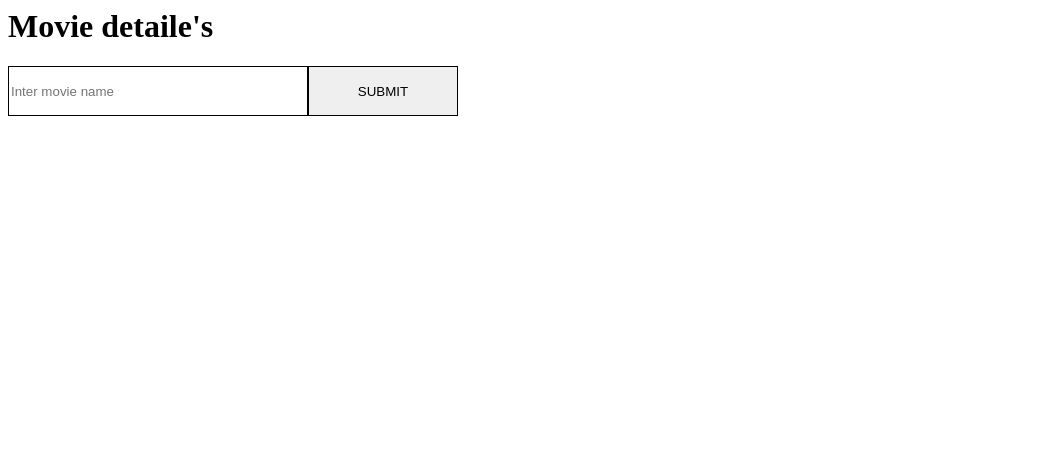
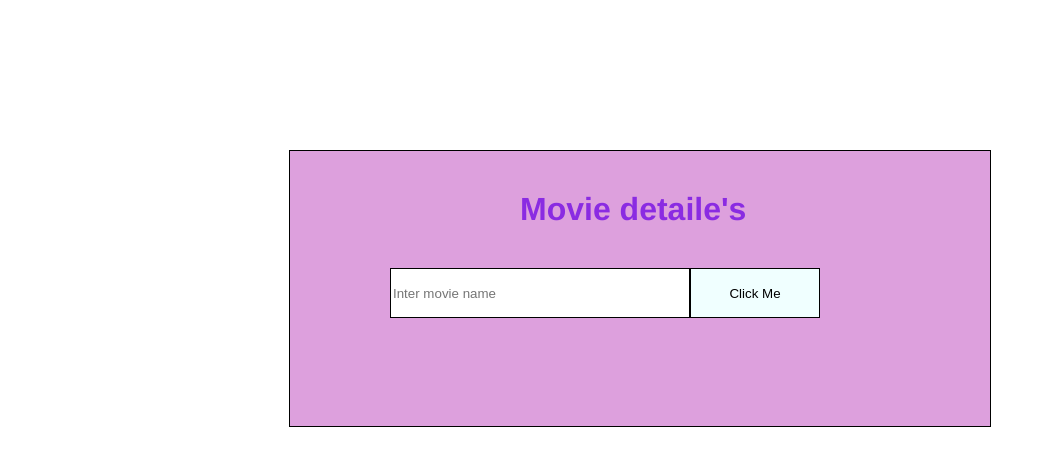
Before and after one commit to PoojaMeena99/AjaxMovieFatch, a plain HTML site: page index.html in a window 1280 px wide. Shown: the whole page, without its empty margins (0-1046 px from the left). Drawn offline with Linux system fonts and the light colour scheme.

Commit message:
add some css

```diff
--- a/index.html
+++ b/index.html
@@ -6,17 +6,18 @@
 </head>
 
 <body>
-    <h1><b> Movie detaile's </b></h1>
+    <div class="container">
+        <h1> Movie detaile's </h1>
         <div id="box">
             <input id="search_box" placeholder="Inter movie name" type="text">
-        <button id="submit_button" type="submit">SUBMIT</button>
+            <button id="submit_button" type="submit">Click Me</button>
         </div><br>
         <div id="movie_tittle"></div><br>
         <div id="director_name"></div><br>
         <div id="reals_date"></div><br>
         <div id="boxoffice"></div><br>
         <div id="rating"></div><br>
-
+    </div>
     <script src="script.js"></script>
 
 </body>
--- a/style.css
+++ b/style.css
@@ -1,14 +1,33 @@
+.container {
+    border: 1px solid black;
+    width: 600px;
+    margin: auto;
+    margin-top: 150px;
+    background-color: plum;
+    padding-left: 100px;
+    /* padding:70px ; */
+}
+
+h1 {
+    color: blueviolet;
+    margin-top: 40px;
+    margin-bottom: 40px;
+    font-family: 'Franklin Gothic Medium', 'Arial Narrow', Arial, sans-serif;
+    margin-left: 130px;
+}
+
 #search_box {
     height: 50px;
     width: 300px;
     border: solid 1px black;
     float: left;
+
 }
 
 #submit_button {
-    background: #EFEFEF;
+    background-color: azure;
     height: 50px;
-    width: 150px;
+    width: 130px;
     border: solid 1px black;
     color: black;
 }
```
Lines whose indentation alone changed are shown as unchanged.
